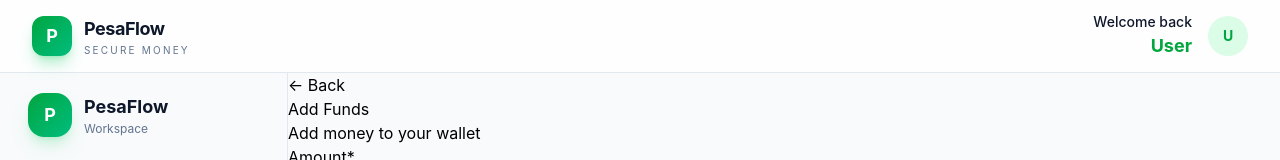
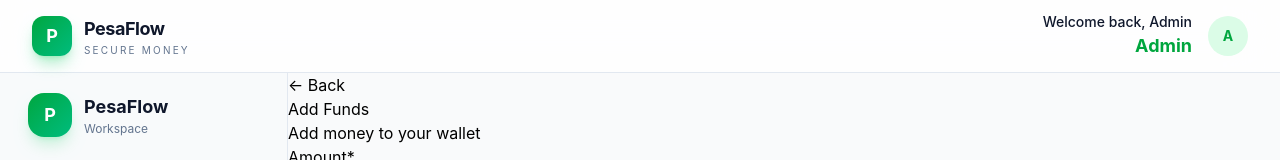
Before and after one commit to munroemil6-bot/pesaflow-frontend, a React (Vite) app: page /wallet/add-funds in a window 1280 px wide. Shown: the top 160 px of the page. Built offline with nearby package versions, Linux system fonts and the light colour scheme; sample sign-in values are in the browser's storage.

Commit message:
updating navbar to have username adjustment

```diff
--- a/src/Components/Navbar.jsx
+++ b/src/Components/Navbar.jsx
@@ -1,8 +1,11 @@
 import { Link } from 'react-router-dom'
+import { useSelector } from 'react-redux'
 
 export default function Navbar() {
-  // TODO: Get user name from Redux/auth context
-  const userName = localStorage.getItem('userName') || 'User'
+  const user = useSelector((state) => state.auth.user)
+  const userName = user?.role === 'admin'
+    ? 'Admin'
+    : user?.fullName || user?.email || 'User'
 
   return (
     <header className="sticky top-0 z-40 border-b border-slate-200 bg-white/80 backdrop-blur-xl">
@@ -20,7 +23,7 @@ export default function Navbar() {
 
         <div className="flex items-center gap-4">
           <div className="text-right">
-            <p className="text-sm font-medium text-slate-900">Welcome back</p>
+            <p className="text-sm font-medium text-slate-900">Welcome back, {userName}</p>
             <p className="text-lg font-bold text-green-600">{userName}</p>
           </div>
           <div className="flex h-10 w-10 items-center justify-center rounded-full bg-green-100">
```
